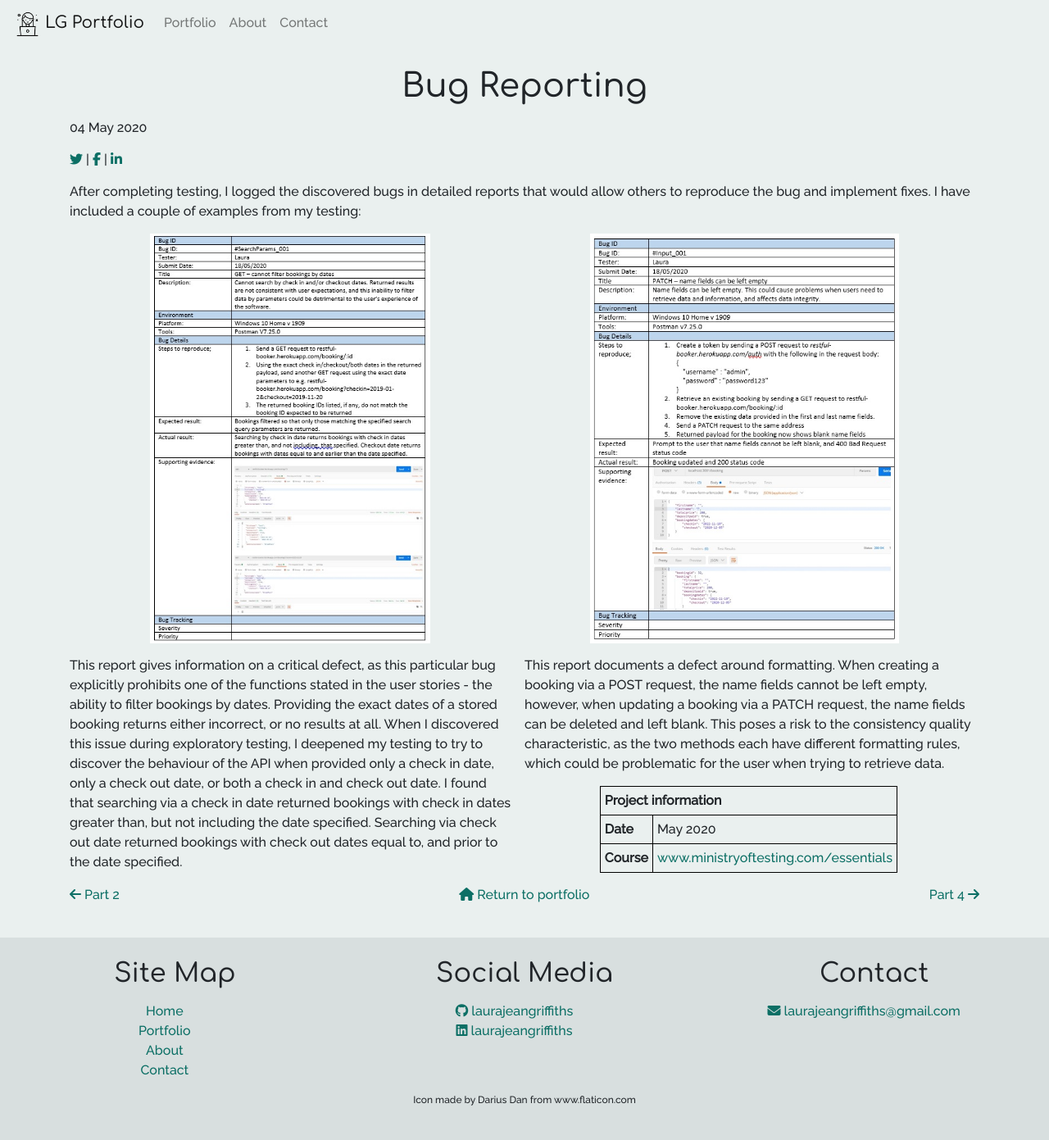
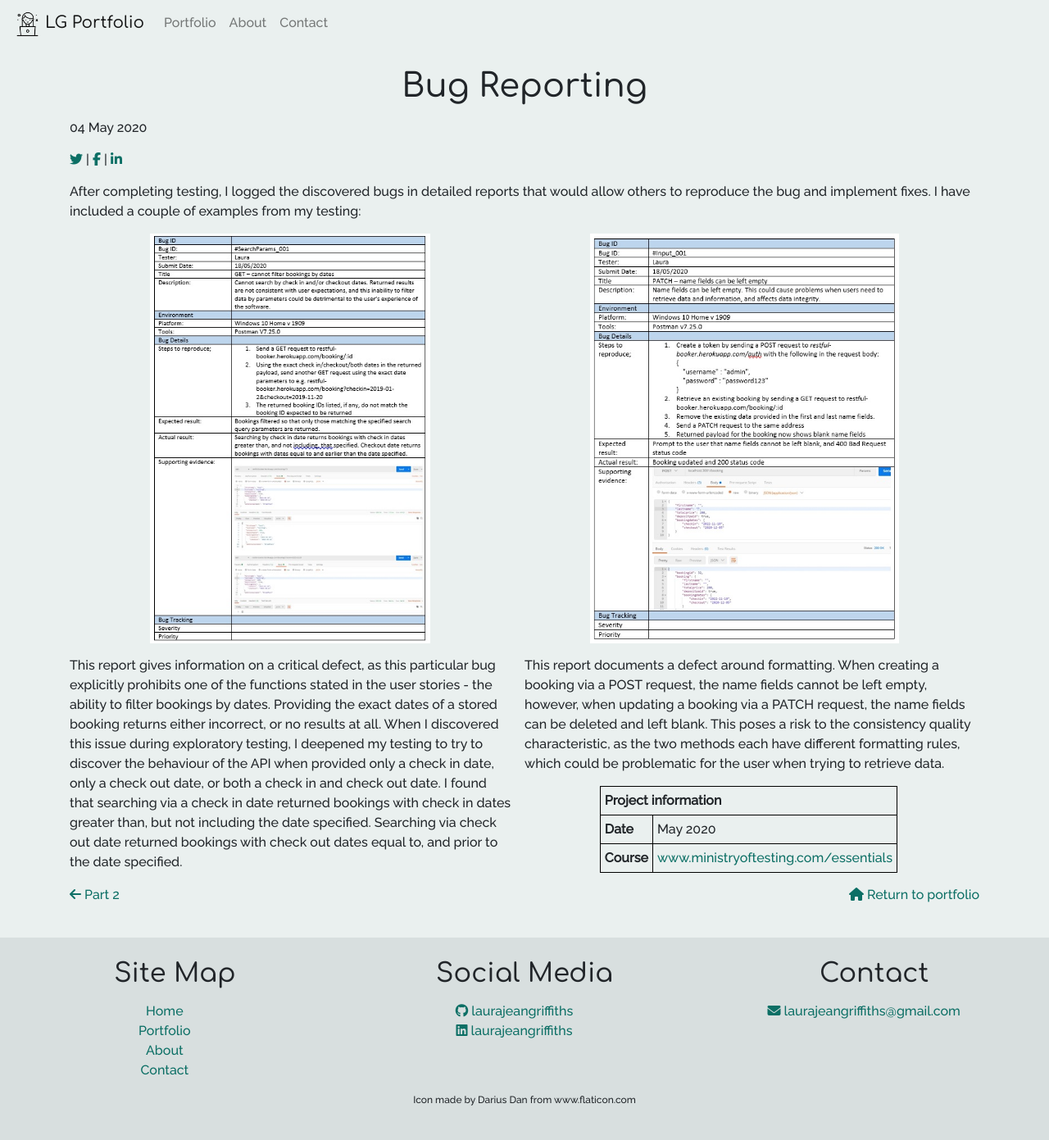
Before and after one commit to laurajeangriffiths/laurajeangriffiths.github.io, a Jekyll site: the page built from _posts/2020-06-15-bug-reports.html, in a window 1280 px wide. Shown: the whole page at 82% size. Built offline with Jekyll 4.4.1, drawn with Linux system fonts in a browser that asks for light colours; nearby versions of some CDN libraries.

Commit message:
Update 2020-06-15-bug-reports.html

```diff
--- a/_posts/2020-06-15-bug-reports.html
+++ b/_posts/2020-06-15-bug-reports.html
@@ -49,7 +49,7 @@ categories: portfolio
   <div class="portfolio-return">
     <a href="/portfolio/" alt="Return to portfolio"><p><i class="fas fa-home"></i> Return to portfolio</p></a>
   </div>
-  <div class="next-post">
+  <!-- <div class="next-post">
     <a href="/portfolio/2020/06/19/summary-report.html" alt="Link to summary reports post"><p>Part 4 <i class="fas fa-arrow-right"></i></p></a>
-  </div>
+  </div> -->
 </div>
```
